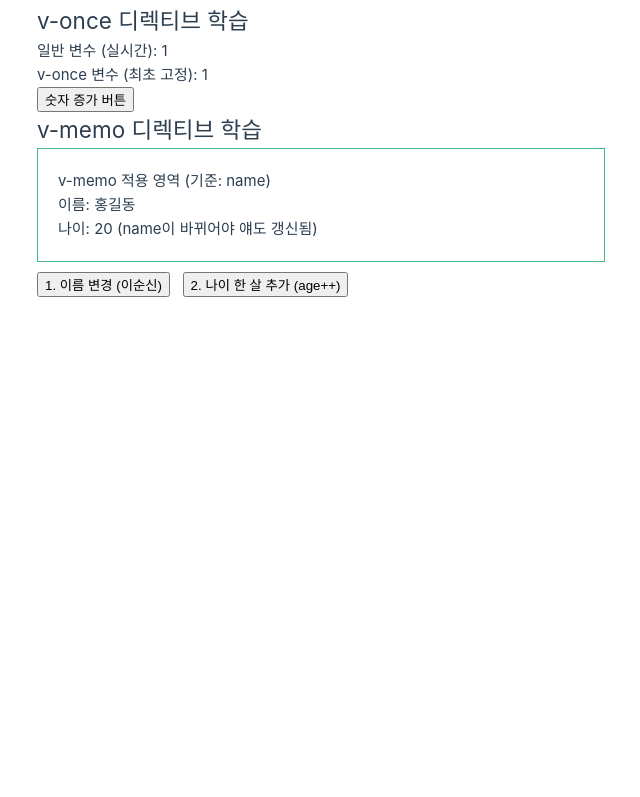
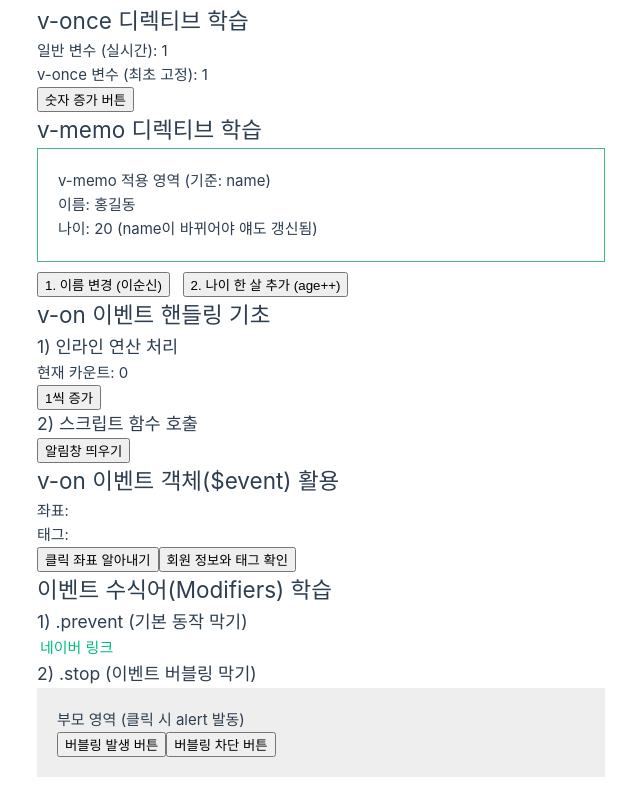
Before and after one commit to givpro22/skala-vue, a Vue app: page / in a window 1280 px wide. Shown: the part 2334-3131 px from the top of the page, without its empty margins (15-655 px from the left). Before the commit the page ends 2651 px from the top, so only its background shows below. Built offline with nearby package versions, Linux system fonts and the light colour scheme.

Commit message:
이벤트 핸들링 실습

```diff
--- a/src/App.vue
+++ b/src/App.vue
@@ -15,6 +15,9 @@
 import DirectiveVCloak from './components/practices/directive/DirectiveVCloak.vue'
 import DirectiveVOnce from './components/practices/directive/DirectiveVOnce.vue'
 import DirectiveVMemo from './components/practices/directive/DirectiveVMemo.vue'
+import EventHandler from './components/practices/event/EventHandler.vue'
+import EventObject from './components/practices/event/EventObject.vue'
+import EventModifier from './components/practices/event/EventModifier.vue'
 </script>
 
 <template>
@@ -35,5 +38,8 @@
     <DirectiveVCloak />
     <DirectiveVOnce />
     <DirectiveVMemo />
+    <EventHandler />
+    <EventObject />
+    <EventModifier />
   </div>
 </template>
--- /dev/null
+++ b/src/components/practices/event/EventHandler.vue
@@ -0,0 +1,23 @@
+<script setup>
+import { ref } from 'vue'
+
+const count = ref(0)
+
+const showAlert = () => {
+  alert('함수가 성공적으로 호출되었습니다!')
+}
+</script>
+
+<template>
+  <div class="practice-section">
+    <h2>v-on 이벤트 핸들링 기초</h2>
+
+    <h3>1) 인라인 연산 처리</h3>
+    <p>현재 카운트: {{ count }}</p>
+    <button @click="count++">1씩 증가</button>
+    <br />
+
+    <h3>2) 스크립트 함수 호출</h3>
+    <button @click="showAlert">알림창 띄우기</button>
+  </div>
+</template>
--- /dev/null
+++ b/src/components/practices/event/EventModifier.vue
@@ -0,0 +1,34 @@
+<script setup>
+const handleLink = () => {
+  alert('수식어 덕분에 네이버로 이동하지 않고 함수만 실행됩니다!')
+}
+
+const handleBox = () => {
+  alert('부모 박스가 클릭되었습니다!')
+}
+
+const handleChild1 = () => {
+  alert('1번 자식 클릭!')
+}
+
+const handleChild2 = () => {
+  alert('2번 자식(나만 켜짐) 클릭!')
+}
+</script>
+
+<template>
+  <div class="practice-section">
+    <h2>이벤트 수식어(Modifiers) 학습</h2>
+
+    <h3>1) .prevent (기본 동작 막기)</h3>
+    <a href="https://www.naver.com" @click.prevent="handleLink">네이버 링크</a>
+    <br />
+
+    <h3>2) .stop (이벤트 버블링 막기)</h3>
+    <div @click="handleBox" style="padding: 20px; background-color: #eee">
+      <p>부모 영역 (클릭 시 alert 발동)</p>
+      <button @click="handleChild1">버블링 발생 버튼</button>
+      <button @click.stop="handleChild2">버블링 차단 버튼</button>
+    </div>
+  </div>
+</template>
--- /dev/null
+++ b/src/components/practices/event/EventObject.vue
@@ -0,0 +1,26 @@
+<script setup>
+import { ref } from 'vue'
+
+const position = ref('')
+const tagName = ref('')
+
+const getOnlyEvent = (e) => {
+  position.value = `좌표: X=${e.clientX}, Y=${e.clientY}`
+}
+
+const getWithParam = (name, e) => {
+  tagName.value = `대상: ${name} / 클릭된 태그: ${e.target.tagName}`
+}
+</script>
+
+<template>
+  <div class="practice-section">
+    <h2>v-on 이벤트 객체($event) 활용</h2>
+
+    <p>좌표: {{ position }}</p>
+    <p>태그: {{ tagName }}</p>
+
+    <button @click="getOnlyEvent">클릭 좌표 알아내기</button>
+    <button @click="getWithParam('회원A', $event)">회원 정보와 태그 확인</button>
+  </div>
+</template>
```
Also changed, not shown: 1 other file (tests, documents, lock files or other folders).
